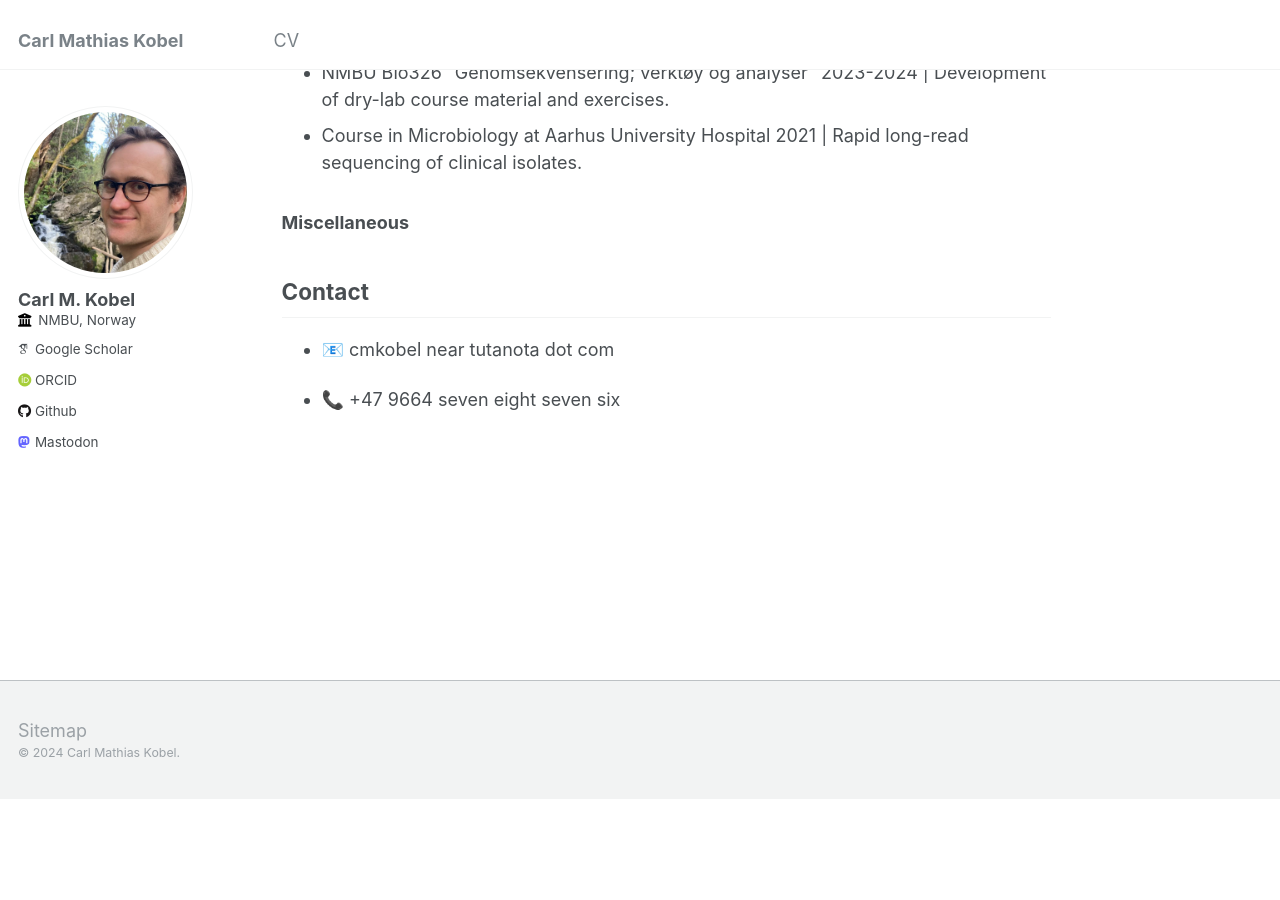
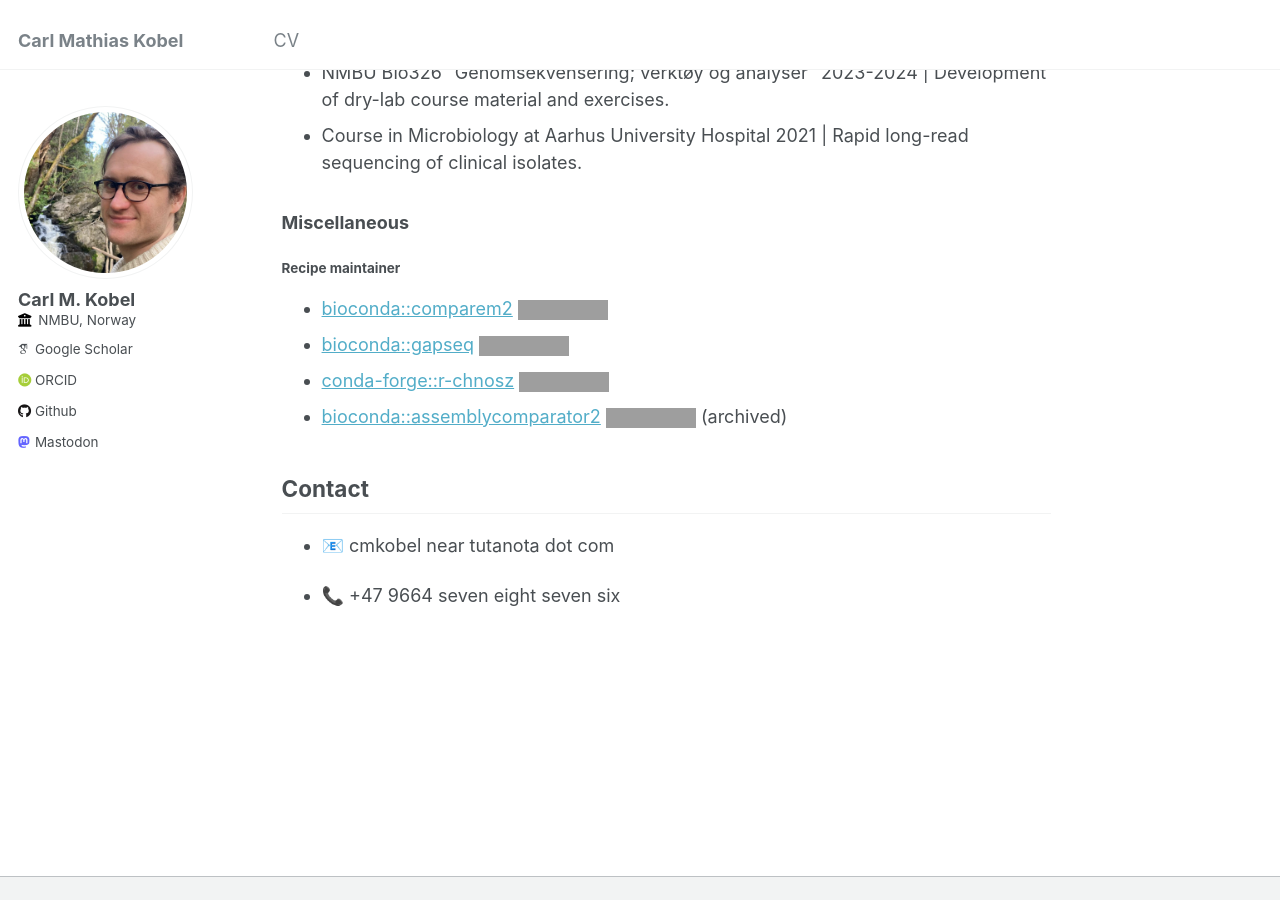
Before and after one commit to cmkobel/cmkobel.github.io, a Jekyll site: the page built from _pages/about.md, in a window 1280 px wide and 900 px high, scrolled down 1021 px. Built offline with Jekyll 4.4.1, drawn with Linux system fonts in a browser that asks for light colours; some web fonts are replaced; before the commit the page ends 1819 px from its top, so only the background shows below that; grey boxes are pictures that could not be loaded.

Commit message:
Update about.md

```diff
--- a/_pages/about.md
+++ b/_pages/about.md
@@ -37,6 +37,14 @@ Carl M. Kobel is a bioinformatician and a PhD candidate in the MEMO group at NMB
 
 ### Miscellaneous
 
+#### Recipe maintainer
+  - [bioconda::comparem2](https://anaconda.org/bioconda/comparem2) ![Conda Downloads](https://img.shields.io/conda/d/bioconda/comparem2)
+  - [bioconda::gapseq](https://anaconda.org/bioconda/gapseq) ![Conda Downloads](https://img.shields.io/conda/d/bioconda/gapseq)
+  - [conda-forge::r-chnosz](https://anaconda.org/conda-forge/r-chnosz) ![Conda Downloads](https://img.shields.io/conda/d/conda-forge/r-chnosz)
+  - [bioconda::assemblycomparator2](https://anaconda.org/bioconda/comparem2) ![Conda Downloads](https://img.shields.io/conda/d/bioconda/assemblycomparator2) (archived)
+
+
+
 
 ## Contact
 
```
